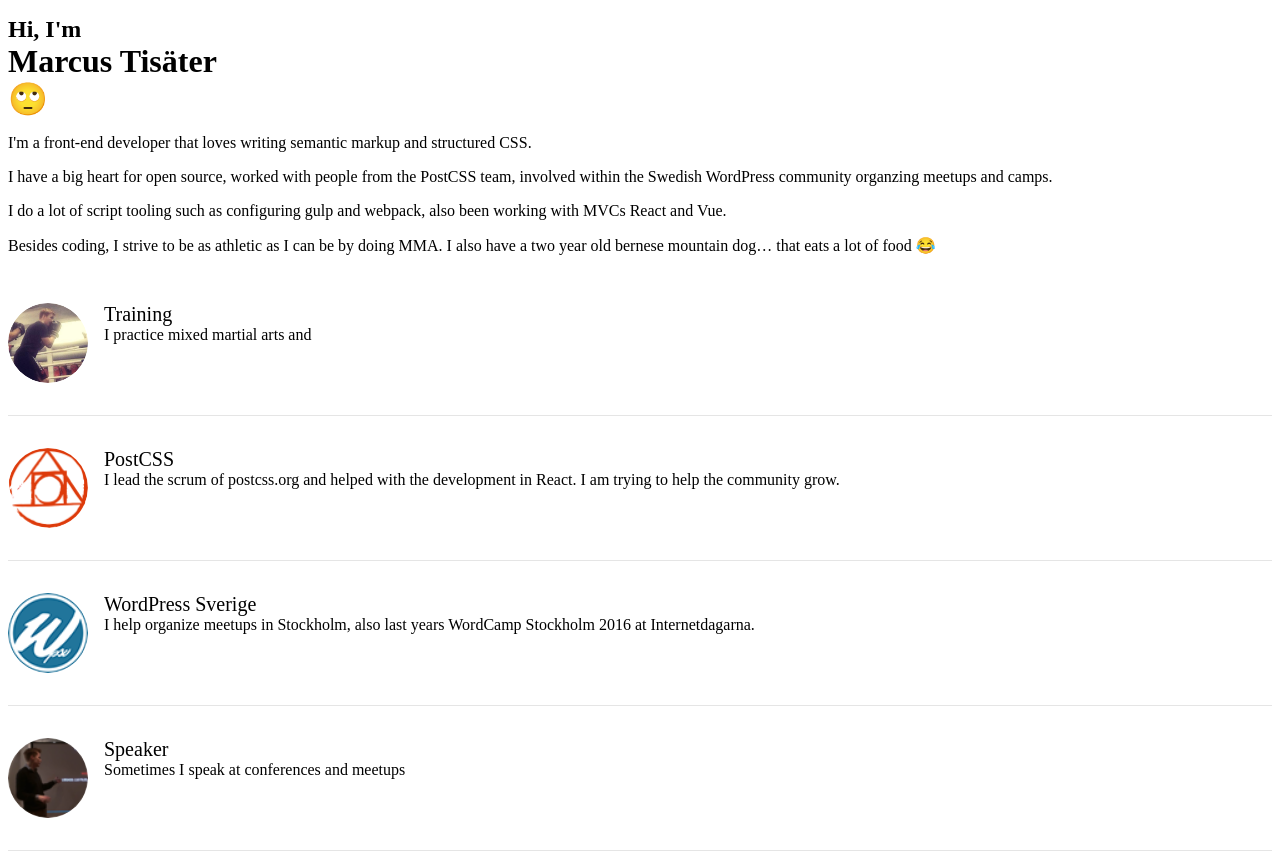
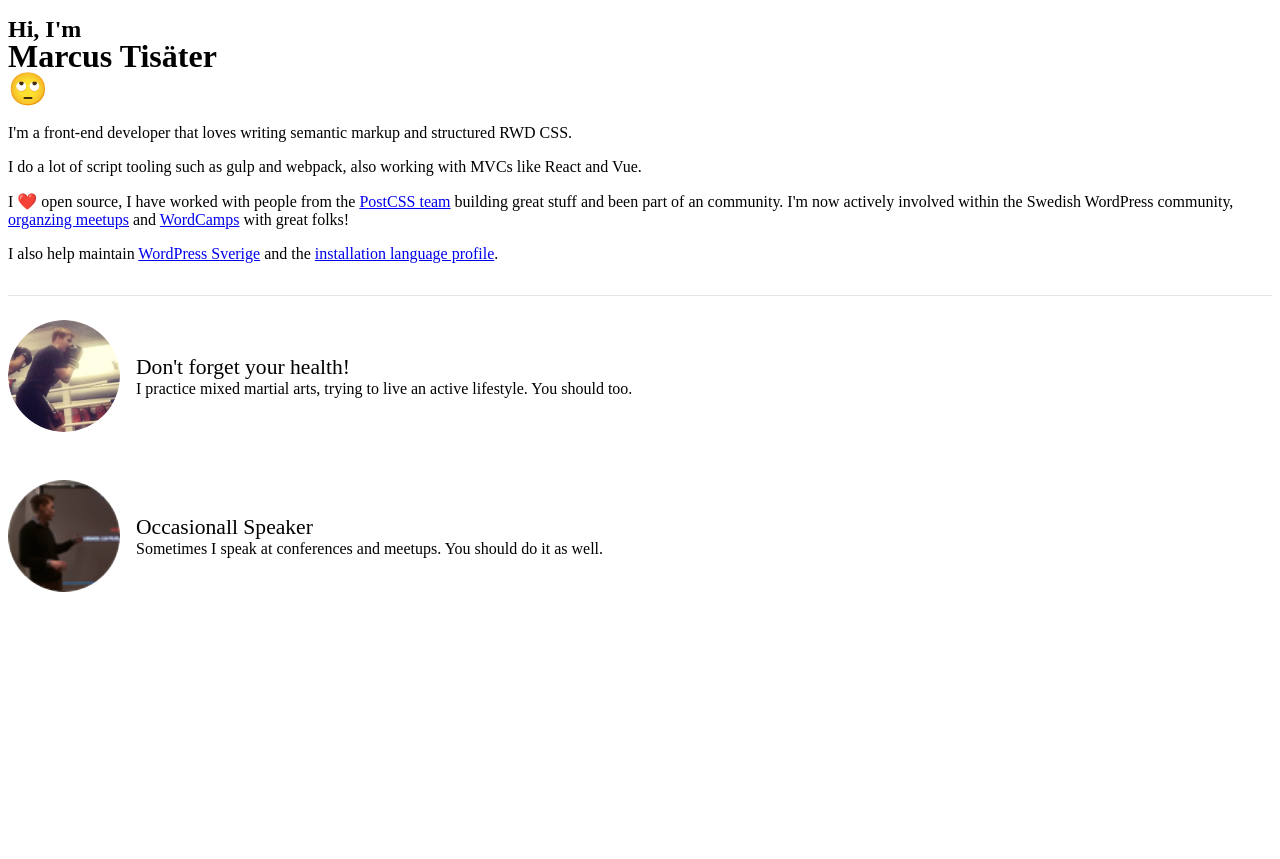
Before and after one commit to marcustisater/marcus-gatsby, a Gatsby site in the folder gatsby-blog/: page /about in a window 1280 px wide. After the commit the page ends 800 px from the top, so only its background shows below. Built offline with nearby package versions, Linux system fonts and the light colour scheme; Gatsby itself is replaced by a stand-in of ours.

Commit message:
organized blog posts

```diff
--- a/gatsby-blog/src/pages/about.js
+++ b/gatsby-blog/src/pages/about.js
@@ -11,21 +11,19 @@ import boxingImage from "./img/boxing.png"
 const List = styled.ul`
   margin: 0;
   padding: 0;
+  border-top: 1px solid #e5e5e5;
+  margin-top: 2rem;
 `;
 
 const ListItem = styled.li`
-  padding: 2rem 2rem 2rem 0;
+  padding: 1.5rem 0;
   lineHeight: 1.5;
   display: flex;
-  alignItems: center;
-  border-color: rgba(0,0,0,.1);
-  border-bottom-style: solid;
-  border-bottom-width: 1px;
+  align-items: center;
 `;
 
 const ListItemImage = styled.img`
-  width: 5rem;
-  height: 5rem;
+  height: 7rem;
   border-radius: 100%;
 `;
 
@@ -37,7 +35,7 @@ const ListItemDescription = styled.div`
 `;
 
 const ListItemDescriptionTitle = styled.p`
-  font-size: 1.25rem;
+  font-size: 1.35rem;
   margin-bottom: 0;
   margin-top: 0;
 `;
@@ -53,6 +51,7 @@ const HeadLine = styled.h1 `
 const HeadLineText = styled.span `
   display: block;
   font-size: 2rem;
+  margin-top: -5px;
 `
 
 export default class About extends React.Component {
@@ -68,13 +67,13 @@ export default class About extends React.Component {
 
         </HeadLine>
 
-        <p> I'm a front-end developer that loves writing semantic markup and structured CSS. </p>
+        <p> I'm a front-end developer that loves writing semantic markup and structured RWD CSS. </p>
 
-        <p> I have a big heart for open source, worked with people from the PostCSS team, involved within the Swedish WordPress community organzing meetups and camps.  </p>
+        <p>I do a lot of script tooling such as gulp and webpack, also working with MVCs like React and Vue. </p>
 
-        <p>I do a lot of script tooling such as configuring gulp and webpack, also been working with MVCs React and Vue. </p>
+        <p> I ❤️ open source, I have worked with people from the <a href="github.com/postcss/">PostCSS team</a> building great stuff and been part of an community. I'm now actively involved within the Swedish WordPress community, <a href="http://www.meetup.com/WordPress-Stockholm/">organzing meetups</a> and <a href="2017.stockholm.wordcamp.org">WordCamps</a> with great folks!
 
-        <p>Besides coding, I strive to be as athletic as I can be by doing MMA. I also have a two year old bernese mountain dog… that eats a lot of food 😂 </p>
+      </p> I also help maintain <a href="http://wpsv.se"> WordPress Sverige</a> and the <a href="http://sv.wordpress.org">installation language profile</a>.
 
         <List>
 
@@ -84,31 +83,9 @@ export default class About extends React.Component {
               alt={`boxing`}
             />
               <ListItemDescription>
-                <ListItemDescriptionTitle>Training</ListItemDescriptionTitle>
-                <ListItemDescriptionContent>I practice mixed martial arts and </ListItemDescriptionContent>
+                <ListItemDescriptionTitle>Don't forget your health!</ListItemDescriptionTitle>
+                <ListItemDescriptionContent>I practice mixed martial arts, trying to live an active lifestyle. You should too.</ListItemDescriptionContent>
               </ListItemDescription>
-          </ListItem>
-
-          <ListItem>
-            <ListItemImage
-              src={postcssImage}
-              alt={`postcss`}
-            />
-            <ListItemDescription>
-                <ListItemDescriptionTitle>PostCSS</ListItemDescriptionTitle>
-                <ListItemDescriptionContent>I lead the scrum of postcss.org and helped with the development in React. I am trying to help the community grow.</ListItemDescriptionContent>
-            </ListItemDescription>
-          </ListItem>
-
-          <ListItem>
-            <ListItemImage
-              src={wpsvImage}
-              alt={`wordpress sverige`}
-            />
-            <ListItemDescription>
-              <ListItemDescriptionTitle>WordPress Sverige</ListItemDescriptionTitle>
-              <p style={{margin: 0}}>I help organize meetups in Stockholm, also last years WordCamp Stockholm 2016 at Internetdagarna.</p>
-            </ListItemDescription>
           </ListItem>
 
           <ListItem>
@@ -117,11 +94,12 @@ export default class About extends React.Component {
               alt={`speaker`}
             />
             <ListItemDescription>
-                <ListItemDescriptionTitle>Speaker</ListItemDescriptionTitle>
-                <ListItemDescriptionContent>Sometimes I speak at conferences and meetups</ListItemDescriptionContent>
+                <ListItemDescriptionTitle>Occasionall Speaker</ListItemDescriptionTitle>
+                <ListItemDescriptionContent>Sometimes I speak at conferences and meetups. You should do it as well.</ListItemDescriptionContent>
             </ListItemDescription>
           </ListItem>
         </List>
+
       </div>
     );
   }
```
Also changed, not shown: gatsby-blog/src/pages/2016-03-03-postcssplugin/index.md (renamed from gatsby-blog/src/pages/2016-01-22-postcssplugin/index.md, +0 -2 lines), gatsby-blog/src/pages/2016-04-04-postcssorg/1.png (renamed from gatsby-blog/src/pages/2016-04-06-postcssorg/1.png), gatsby-blog/src/pages/2016-04-04-postcssorg/3.png (renamed from gatsby-blog/src/pages/2016-04-06-postcssorg/3.png), gatsby-blog/src/pages/2016-04-04-postcssorg/4.png (renamed from gatsby-blog/src/pages/2016-04-06-postcssorg/4.png), gatsby-blog/src/pages/2016-04-04-postcssorg/5.png (renamed from gatsby-blog/src/pages/2016-04-06-postcssorg/5.png), gatsby-blog/src/pages/2016-04-04-postcssorg/6.png (added), gatsby-blog/src/pages/2016-04-04-postcssorg/index.md (renamed from gatsby-blog/src/pages/2016-04-06-postcssorg/index.md), gatsby-blog/src/pages/2017-01-01-css-grid/css-grid-support.png (added), gatsby-blog/src/pages/2017-01-01-css-grid/grid-area.png (added), gatsby-blog/src/pages/2017-01-01-css-grid/grid-fr.png (added), gatsby-blog/src/pages/2017-01-01-css-grid/index.md (renamed from gatsby-blog/src/pages/2017-07-01-css-grid/index.md), gatsby-blog/src/pages/2017-02-02-gutenberg/index.md (renamed from gatsby-blog/src/pages/2017-04-14-gutenberg/index.md), 16 other files.
